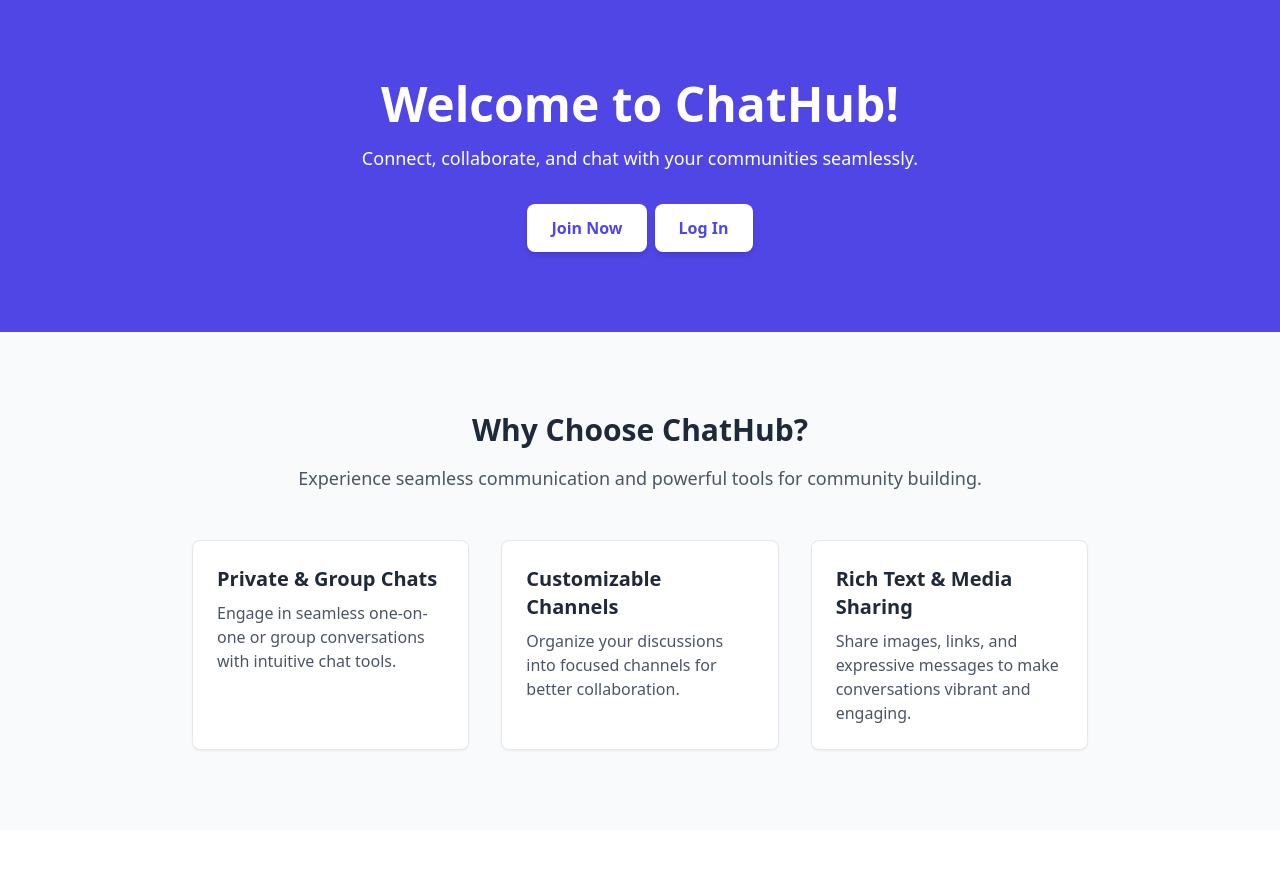
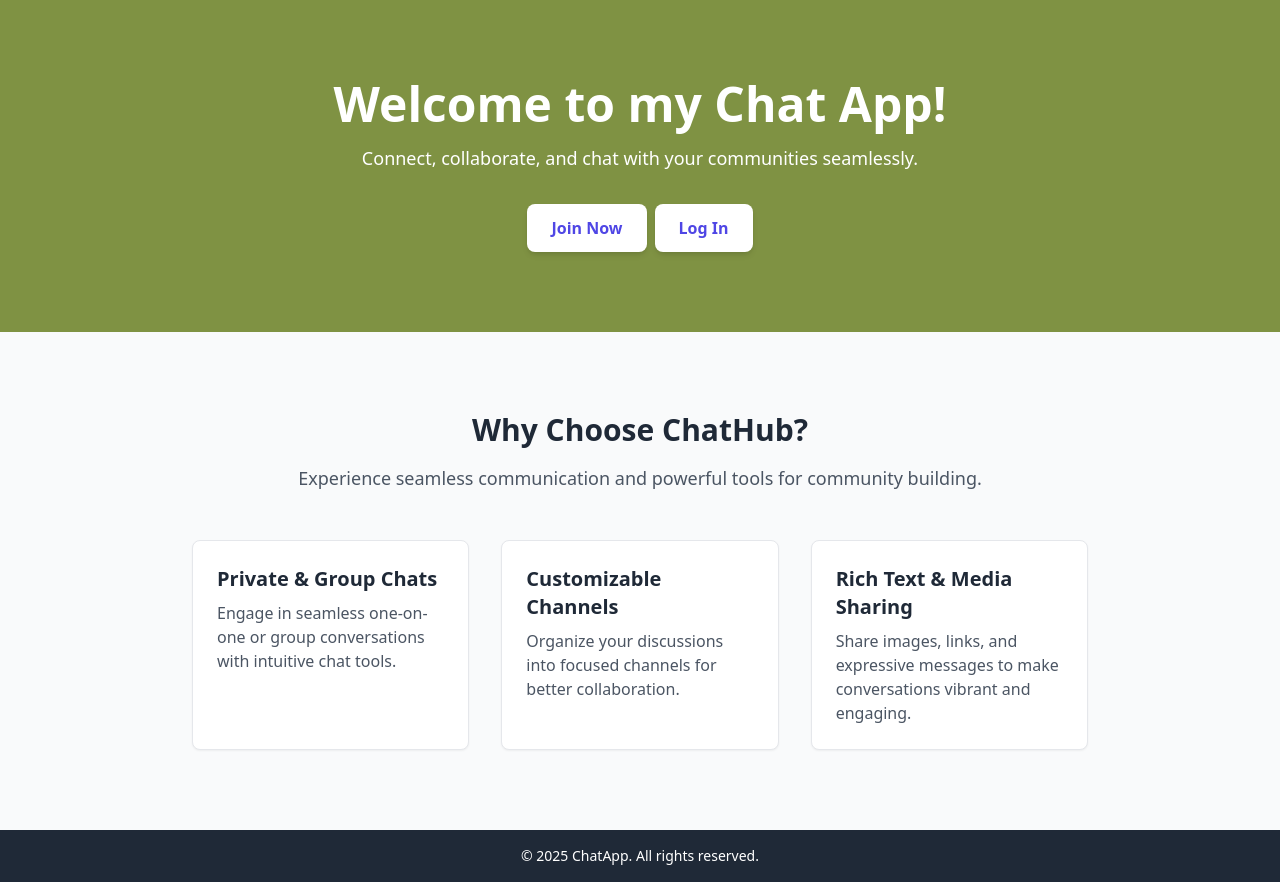
Before and after one commit to Mudgalkinjal/chatApplication, a React (Create React App) app in the folder client/: page / in a window 1280 px wide. Before the commit the page ends 830 px from the top, so only its background shows below. Built offline with nearby package versions, Linux system fonts and the light colour scheme; no server answers.

Commit message:
cleaned up the code and added footer

```diff
--- a/client/src/api/chat.ts
+++ b/client/src/api/chat.ts
@@ -36,6 +36,5 @@ export const getMessages = async (user1: string, user2: string) => {
 export const getUsers = async (user1: string) => {
   const response = await fetch(`${API_URL}/api/chat/getUsers?user1=${user1}`)
   const data = await response.json() // Parse the response body only once
-  console.log('Fetched Users:', data) // Log the parsed data
   return data
 }
--- /dev/null
+++ b/client/src/components/Footer.tsx
@@ -0,0 +1,13 @@
+import React from 'react'
+
+const Footer = () => {
+  return (
+    <footer className="bg-gray-800 text-white text-center py-4">
+      <p className="text-sm">
+        &copy; {new Date().getFullYear()} ChatApp. All rights reserved.
+      </p>
+    </footer>
+  )
+}
+
+export default Footer
--- a/client/src/index.tsx
+++ b/client/src/index.tsx
@@ -3,11 +3,13 @@ import ReactDOM from 'react-dom/client'
 import './index.css'
 import App from './App'
 import reportWebVitals from './reportWebVitals'
+import Footer from './components/Footer'
 
 const root = ReactDOM.createRoot(document.getElementById('root') as HTMLElement)
 root.render(
   <React.StrictMode>
     <App />
+    <Footer />
   </React.StrictMode>
 )
 
--- a/client/src/pages/ChatApp.tsx
+++ b/client/src/pages/ChatApp.tsx
@@ -32,8 +32,6 @@ const ChatApp = () => {
 
   useEffect(() => {
     socket.on('receive_message', (data) => {
-      console.log('New message received:', data)
-
       // Check if the message is for the current user
       if (data.receiver === user1) {
         setMessages((prevMessages) => [...prevMessages, data])
@@ -121,7 +119,6 @@ const ChatApp = () => {
     const fetchMessages = async () => {
       try {
         if (!user1 || !user2) return // Ensure both users are set
-        console.log('Fetching messages between:', user1, 'and:', user2)
 
         const msgs = await getMessages(user1, user2) // Fetch messages from the API
         setMessages(msgs) // Update the state with fetched messages
--- a/client/src/pages/Homepage.tsx
+++ b/client/src/pages/Homepage.tsx
@@ -12,8 +12,8 @@ const HomePage = () => {
   return (
     <div className="font-sans">
       {/* Hero Section */}
-      <section className="bg-indigo-600 text-white text-center py-20 px-4">
-        <h1 className="text-5xl font-bold mb-4">Welcome to ChatHub!</h1>
+      <section className="bg-[#546e04bf] text-white text-center py-20 px-4">
+        <h1 className="text-5xl font-bold mb-4">Welcome to my Chat App!</h1>
         <p className="text-lg mb-8">
           Connect, collaborate, and chat with your communities seamlessly.
         </p>
--- a/client/src/pages/SignUpPage.tsx
+++ b/client/src/pages/SignUpPage.tsx
@@ -55,7 +55,6 @@ const SignUpPage = () => {
         },
         body: JSON.stringify(data),
       })
-      console.log('here')
 
       const responseData = await response.json()
 
--- a/client/src/pages/Signinpage.tsx
+++ b/client/src/pages/Signinpage.tsx
@@ -49,7 +49,6 @@ const Signinpage = () => {
 
       if (response.ok) {
         localStorage.setItem('authToken', responseData.token) // Store the token
-        console.log('Signed in successfully!')
         setSuccess('User signed in successfully')
         navigate('/chatapp')
       } else {
```
Also changed, not shown: 5 other files (tests, documents, lock files or other folders).
